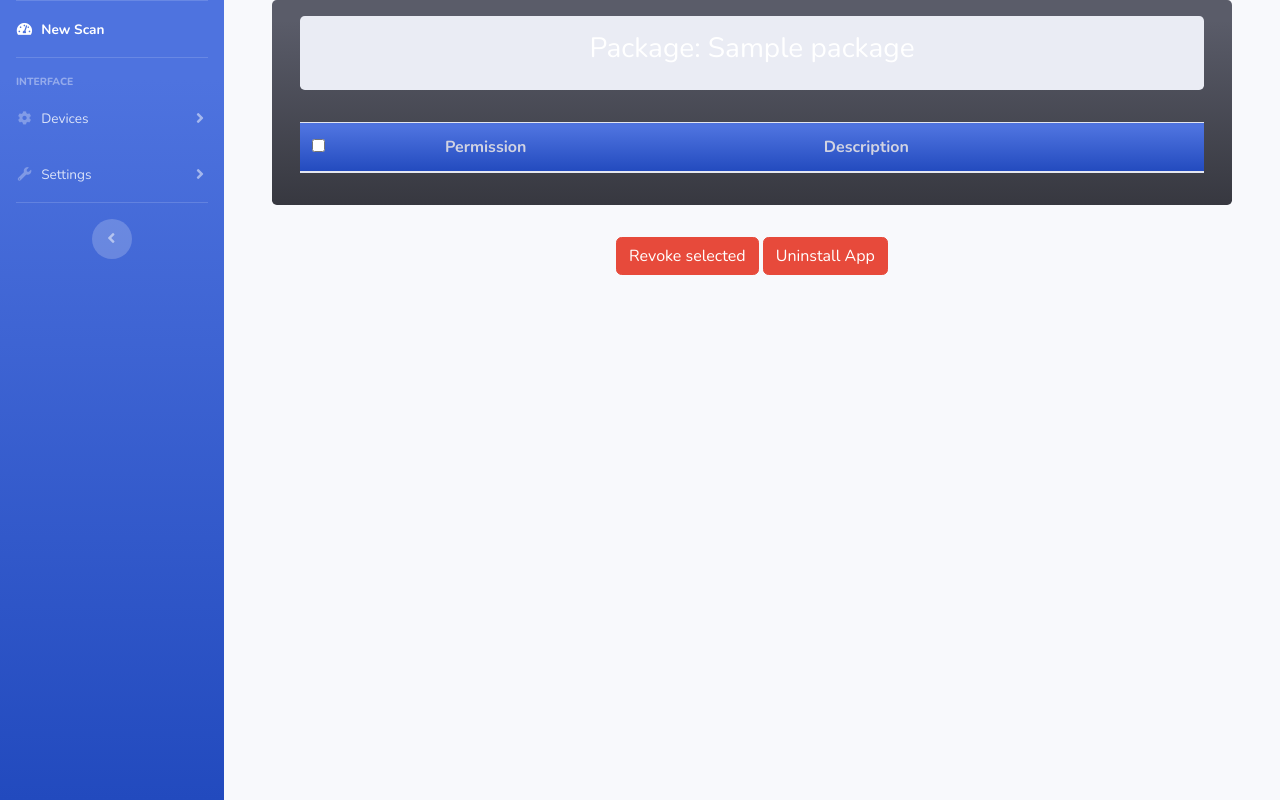
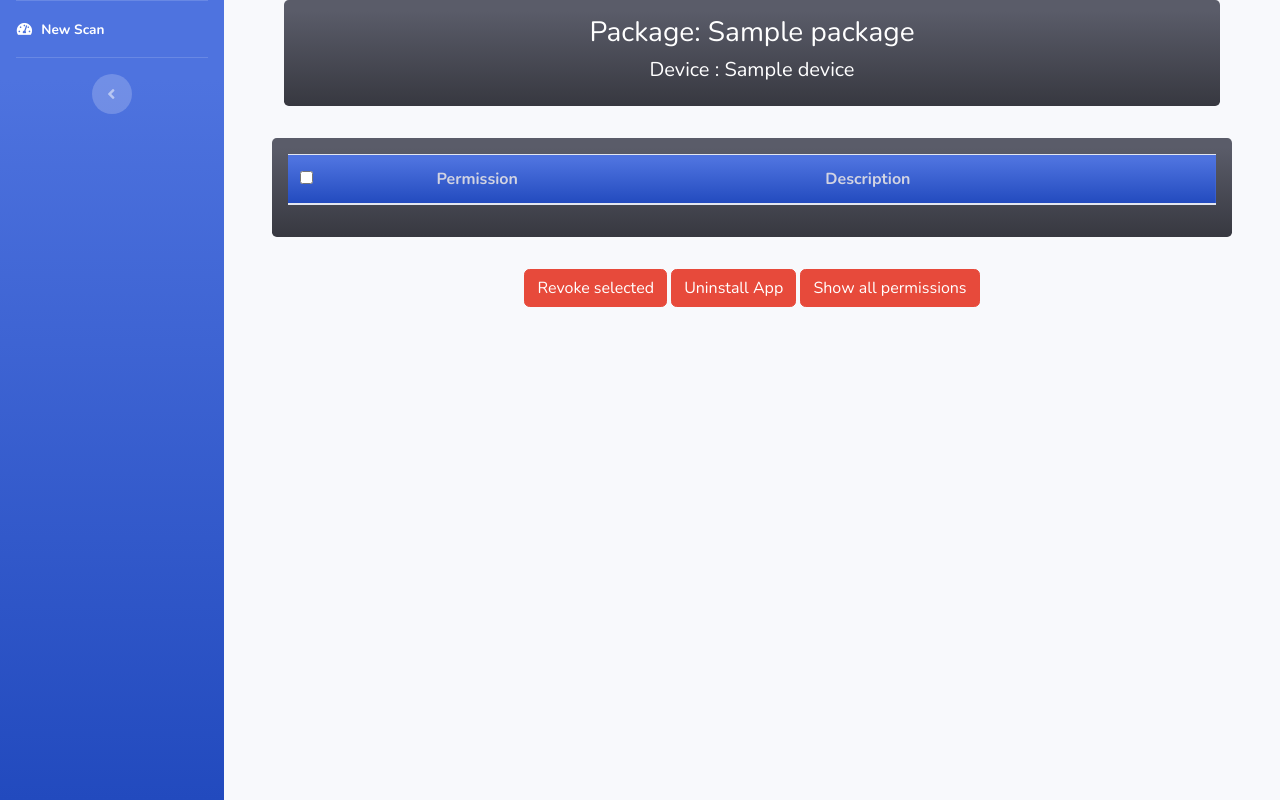
Before and after one commit to balramrexwal/AMDH-UI, a Flask app: template templates/application.html in a window 1280 px wide. Run offline with Flask 2, Linux system fonts and the light colour scheme; the template is opened without the code that fills it: most values are stand-ins (such as "Sample title", 1, 10 or a date in 2020); lists and menus that the app fills with data are empty; some libraries are stand-ins or nearby versions.

Commit message:
screenshots + remove admin receivers

```diff
--- a/run.py
+++ b/run.py
@@ -29,6 +29,7 @@ def refresh_scan(device, app_type):
 
         dict_packages[package] = dict()
         dict_packages[package]["dangerous"] = dangerous_perms
+        dict_packages[package]["isAdmin"] = app.is_app_device_owner()
         dict_packages[package]["all_perms"] = perm_desc
 
     return dict_packages
@@ -87,7 +88,18 @@ def app_action(device, app_type, show, package):
         except Exception as e:
             # To-Do
             print(e)
+
+    elif 'action' in request.form.keys() and request.form['action'] == 'rm_admin':
+        try:
+            dumpsys_out = adb.dumpsys(["package", package])
+            perms_list = adb.get_req_perms_dumpsys_package(dumpsys_out)
+            app = App(adb, package)
+            app.remove_device_admin_for_app()
+        except Exception as e:
+            # To-Do
+            print(e)
     dict_packages = refresh_scan(device, app_type)
+
     return render_template('scan.html', scan="apps_scan", app_type=app_type, show=show, packages=dict_packages,
                            device=device)
 
--- a/templates/application.html
+++ b/templates/application.html
@@ -5,13 +5,14 @@
 
 
 <div class="container" style="width:100%">
+            <div class="col-md-12">
+            <div  class="jumbotron text-center p-3 bg-gradient-dark text-white">
+                <h3> Package: {{ package }} </h3>
+                <h5> Device : {{ device }}</h5>
+            </div>
+        </div>
     <form action="{{ url_for('app_action', app_type=app_type, show=show, device=device, package=package) }}" method="post">
-        <div class="jumbotron p-3 bg-gradient-dark text-white"  >
-
-            <div class="col-md-12">
-                <div class="jumbotron text-center p-3">
-                    <h3> Package: {{ package }} </h3>
-                </div>
+        <div class="jumbotron p-3 bg-gradient-dark text-gray-900"  >
             <div class="table-responsive">
                 <table id="mytable" class="table table-bordred table-striped">
                     <thead class=" bg-gradient-primary text-gray-400">
@@ -36,7 +37,7 @@
 
                 </table>
 
-                </div>
+
             </div>
         </div>
 
@@ -44,6 +45,8 @@
         <div class="col text-center">
             <button type="button"   data-title="Revoke" data-toggle="modal" name="action" value="revoke" data-target="#revoke_modal" class="btn btn-danger">Revoke selected</button>
             <button type="button"  data-title="Uninstall" data-toggle="modal" name="action" value="uninstall"  data-target="#uninstall_modal" class="btn btn-danger">Uninstall App</button>
+            {% if show == 'all_perms' %}<a href="/application/{{ device }}/{{ app_type }}/danger_perms/{{ package }}"  data-title="show" name="action" value="show"  class="btn btn-danger"> Show dangerous permissions Only </a>
+            {% else %} <a href="/application/{{ device }}/{{ app_type }}/all_perms/{{ package }}"  data-title="show" name="action" value="show"  class="btn btn-danger"> Show all permissions</a> {% endif %}
         </div>
 
         <div class="modal fade" id="revoke_modal" role="dialog" >
--- a/templates/includes/_sidenavbar.html
+++ b/templates/includes/_sidenavbar.html
@@ -14,14 +14,16 @@
       </li>
 
       <!-- Divider -->
-      <hr class="sidebar-divider">
+      <!--<hr class="sidebar-divider">-->
 
       <!-- Heading -->
+      <!--
       <div class="sidebar-heading">
         Interface
       </div>
-
+      -->
       <!-- Nav Item - Pages Collapse Menu -->
+      <!--
       <li class="nav-item">
         <a class="nav-link collapsed" href="#" data-toggle="collapse" data-target="#collapseTwo" aria-expanded="true" aria-controls="collapseTwo">
           <i class="fas fa-fw fa-cog"></i>
@@ -34,9 +36,10 @@
             <a class="collapse-item" href="#">device 2</a>
           </div>
         </div>
-      </li>
+      </li>-->
 
       <!-- Nav Item - Utilities Collapse Menu -->
+      <!--
       <li class="nav-item">
         <a class="nav-link collapsed" href="#" data-toggle="collapse" data-target="#collapseUtilities" aria-expanded="true" aria-controls="collapseUtilities">
           <i class="fas fa-fw fa-wrench"></i>
@@ -51,7 +54,7 @@
           </div>
         </div>
       </li>
-
+    -->
 
 
 
```
Also changed, not shown: templates/scan.html (+11 -1 lines), README.md, 7 other files. Lines whose indentation alone changed are shown as unchanged.
